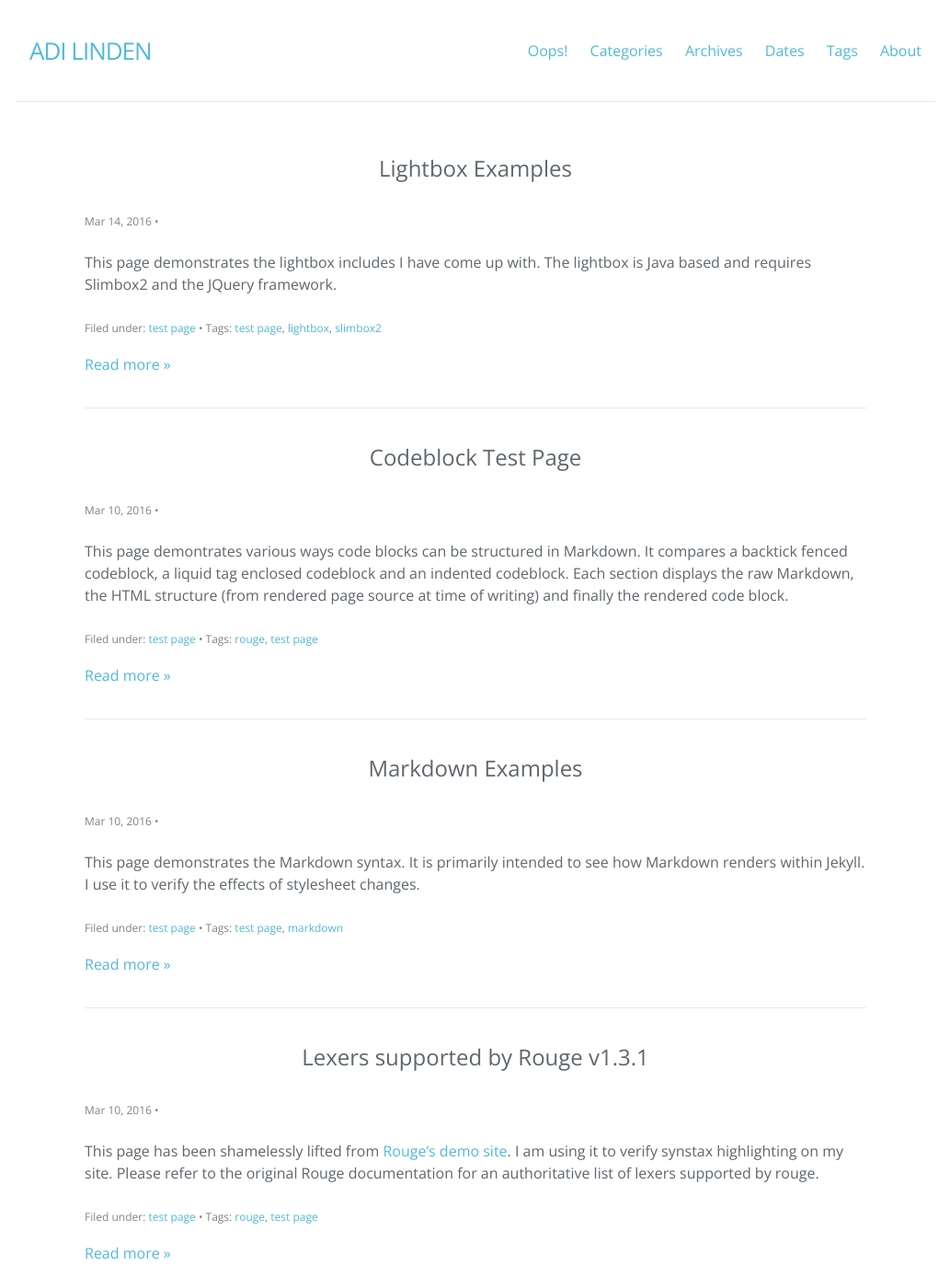
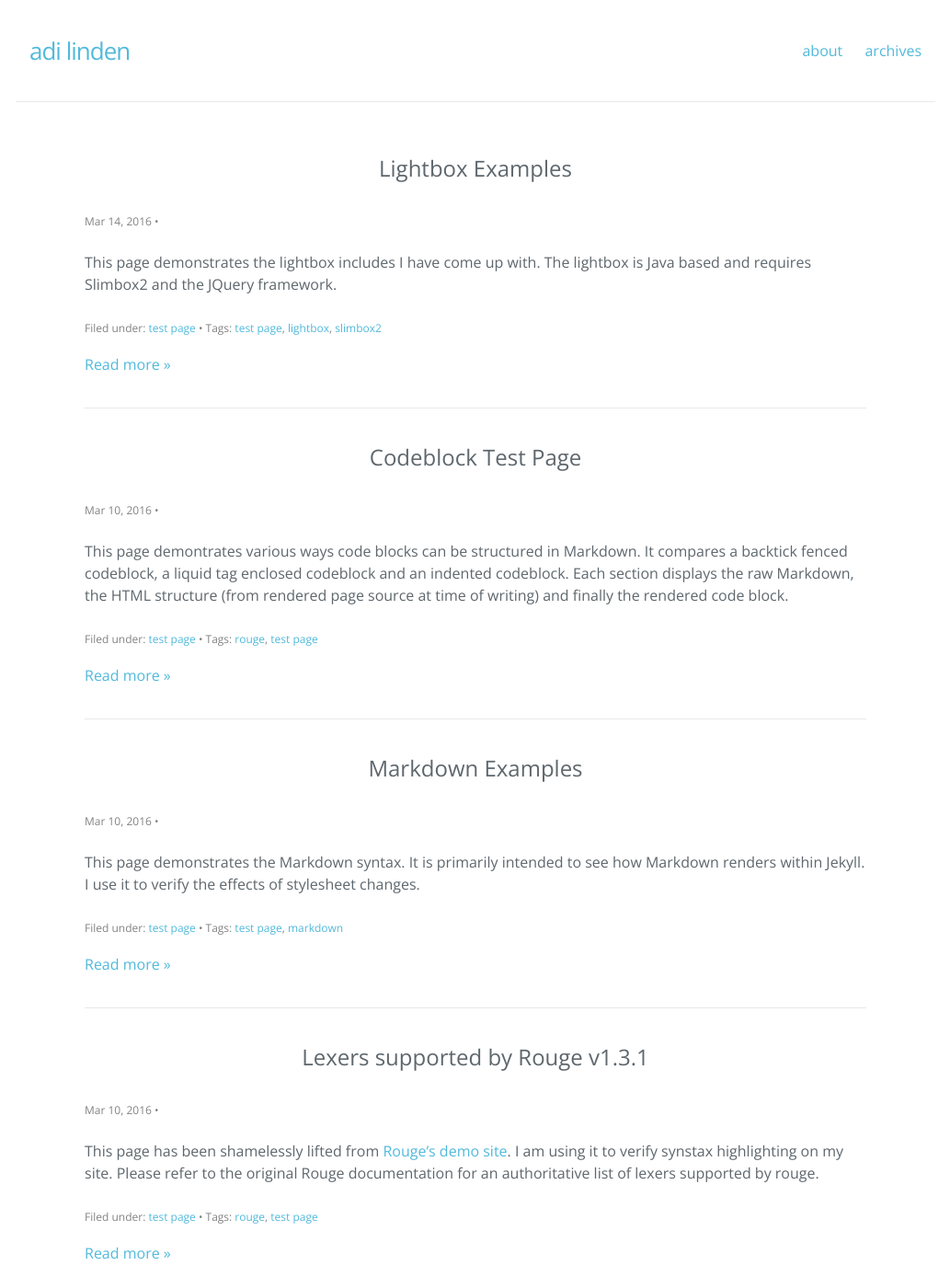
Before and after one commit to adilinden/my-journal, a Jekyll site: the page built from index.html, in a window 1280 px wide and 1400 px high. Shown: the whole window at 92% size, without its empty margins (123-1156 px from the left). Built offline with Jekyll 4.4.1, drawn with Linux system fonts in a browser that asks for light colours; the list of posts is cut into pages by our own code; comment, search, counter and statistics services are not loaded.

Commit message:
Changed site title to lower case. Removed scripted page links from navbar.

```diff
--- a/_config.yml
+++ b/_config.yml
@@ -1,7 +1,7 @@
 # Welcome to Jekyll!
 
 # Site settings
-title       : Adi Linden
+title       : "Adi Linden"
 description : "Reflections of a Wandering Mind"
 url         : http://adis.ca
 baseurl     : ""  # without trailing slash
--- a/_includes/header.html
+++ b/_includes/header.html
@@ -14,11 +14,8 @@
       </a>
 
       <div class="trigger">
-        {% for my_page in site.pages %}
-          {% if my_page.title %}
-          <a class="page-link" href="{{ my_page.url | prepend: site.baseurl }}">{{ my_page.title }}</a>
-          {% endif %}
-        {% endfor %}
+        <a class="page-link" href="{{ '/about/' | prepend: site.baseurl }}">About</a>
+        <a class="page-link" href="{{ '/archives/' | prepend: site.baseurl }}">Archives</a>
       </div>
     </nav>
 
--- a/_sass/_base.scss
+++ b/_sass/_base.scss
@@ -195,7 +195,7 @@ blockquote {
   line-height: 110px;
   letter-spacing: -1px;
   margin-bottom: 0;
-  text-transform: uppercase;
+  text-transform: lowercase;
   float: left;
   -webkit-transition: all 0.5s ease-in-out;
   -moz-transition: all 0.5s ease-in-out;
@@ -217,6 +217,7 @@ blockquote {
 .site-nav {
   float: right;
   line-height: 110px;
+  text-transform: lowercase;
   -webkit-transition: all 0.5s ease-in-out;
   -moz-transition: all 0.5s ease-in-out;
   -o-transition: all 0.5s ease-in-out;
```
